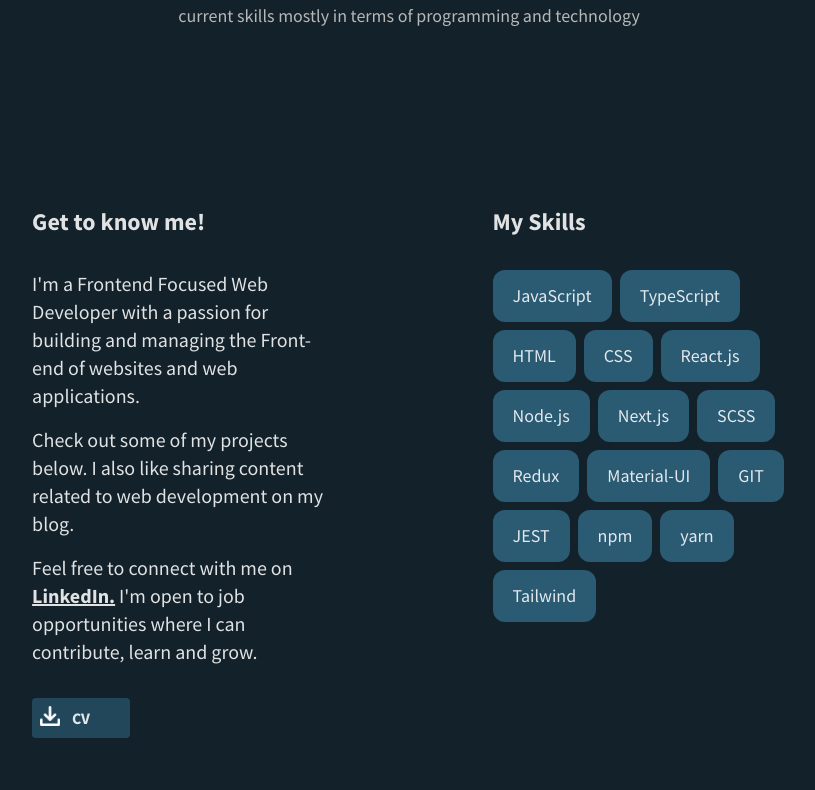
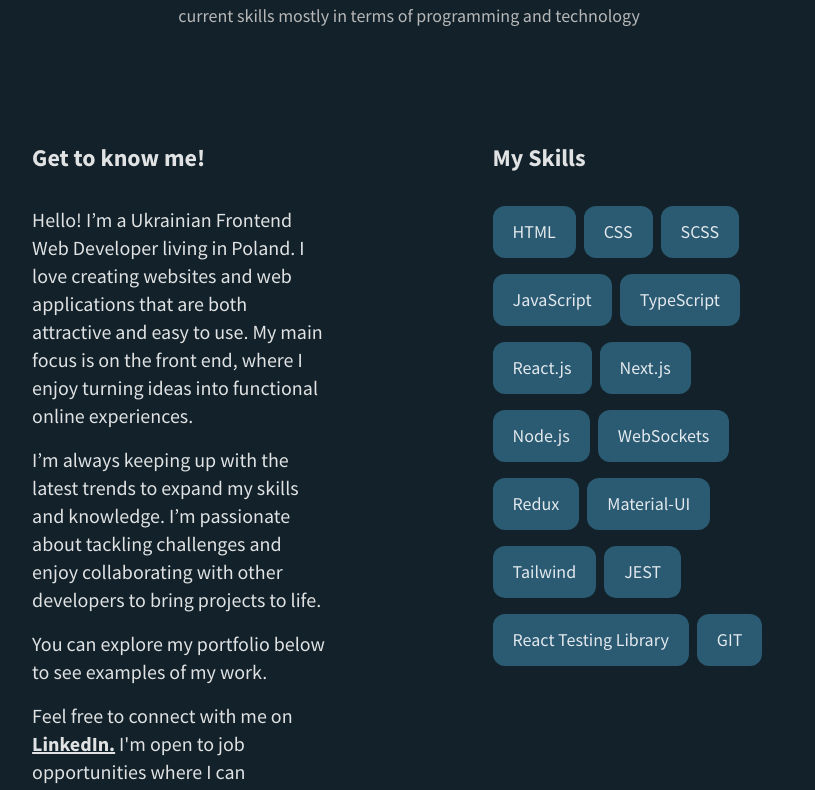
Before and after one commit to SkyDmytro/portfolio_nextjs, a React (Vite) app: page / in a window 1280 px wide. Shown: the part 929-1719 px from the top of the page, without its empty margins (231-1046 px from the left). Built offline with nearby package versions, Linux system fonts and the light colour scheme.

Commit message:
style(about page): change text of "Get To Know Me"

```diff
--- a/src/components/GetToKnowMeComponent.tsx
+++ b/src/components/GetToKnowMeComponent.tsx
@@ -11,17 +11,21 @@ export const GetToKnowMeComponent = () => {
   };
 
   return (
-    <div className="sm:w-full lg:w-1/3 flex flex-col gap-8 justify-start hover-animation p-4">
+    <div className="sm:w-full lg:w-1/3 flex flex-col gap-8 justify-start p-4">
       <TitleSkillsPage text="Get to know me!" />
       <div className="text-xl flex flex-col gap-4">
         <p>
-          I'm a Frontend Focused Web Developer with a passion for building and
-          managing the Front-end of websites and web applications.
+          Hello! I’m a Ukrainian Frontend Web Developer living in Poland. I love
+          creating websites and web applications that are both attractive and
+          easy to use. My main focus is on the front end, where I enjoy turning
+          ideas into functional online experiences.
         </p>
         <p>
-          Check out some of my projects below. I also like sharing content
-          related to web development on my blog.
+          I’m always keeping up with the latest trends to expand my skills and
+          knowledge. I’m passionate about tackling challenges and enjoy
+          collaborating with other developers to bring projects to life.
         </p>
+        <p>You can explore my portfolio below to see examples of my work.</p>
         <p>
           Feel free to connect with me on{" "}
           <a
--- a/src/components/MySkills.tsx
+++ b/src/components/MySkills.tsx
@@ -4,7 +4,7 @@ interface MySkillsComponentProps {
 
 export const MySkills = ({ skills }: MySkillsComponentProps) => {
   return (
-    <div className="flex flex-wrap gap-2">
+    <div className="flex flex-wrap  gap-x-2 gap-y-4 ">
       {skills.map((skill: string) => (
         <div
           key={skill}
--- a/src/components/ProjectImage.tsx
+++ b/src/components/ProjectImage.tsx
@@ -5,7 +5,7 @@ export interface ProjectImageProps {
 }
 
 export const ProjectImage = ({ ProjectImageIcon }: ProjectImageProps) => (
-  <div className="w-[400px] h-[250px] flex justify-center">
+  <div className="w-[450px] h-[300px] flex justify-center">
     <img src={ProjectImageIcon} alt="project image" />
   </div>
 );
--- a/src/helpers/constants.ts
+++ b/src/helpers/constants.ts
@@ -25,21 +25,21 @@ export const mobilChatKeyTechnologies = [
 ];
 
 export const mySkills = [
+  "HTML",
+  "CSS",
+  "SCSS",
   "JavaScript",
   "TypeScript",
-  "HTML",
-  "CSS",
   "React.js",
+  "Next.js",
   "Node.js",
-  "Next.js",
-  "SCSS",
+  "WebSockets",
   "Redux",
   "Material-UI",
+  "Tailwind",
+  "JEST",
+  "React Testing Library",
   "GIT",
-  "JEST",
-  "npm",
-  "yarn",
-  "Tailwind",
 ];
 
 export const linkedInLink =
--- a/src/pages/AboutPage.tsx
+++ b/src/pages/AboutPage.tsx
@@ -12,7 +12,7 @@ export const AboutPage = () => {
           subtitle="Here you will find more information about me, what I do, and my current skills mostly in terms of programming and technology"
         />
 
-        <div className="flex sm:flex-col lg:flex-row justify-evenly sm:gap-10 sm:mt-10 md:mt-20 lg:mt-40 h-full">
+        <div className="flex sm:flex-col lg:flex-row justify-evenly sm:gap-10 sm:mt-10 md:mt-24 h-full">
           <GetToKnowMeComponent />
           <MySkillsComponent />
         </div>
--- a/src/styles/hoverAnimation.css
+++ b/src/styles/hoverAnimation.css
@@ -1,8 +1,8 @@
-.hover-animation{
+/* .hover-animation{
   transition: all 0.3s ease-in-out;
 }
 
 .hover-animation:hover {
   transform: scale(1.02);
   box-shadow: 0px 4px 20px rgba(0, 0, 0, 0.2)
-}
+} */
```
